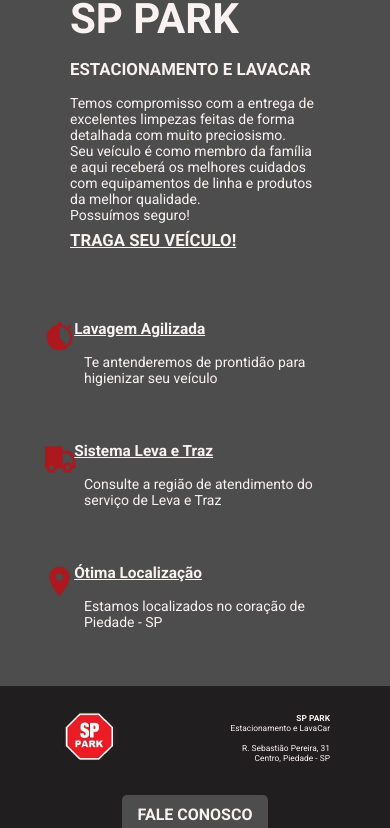
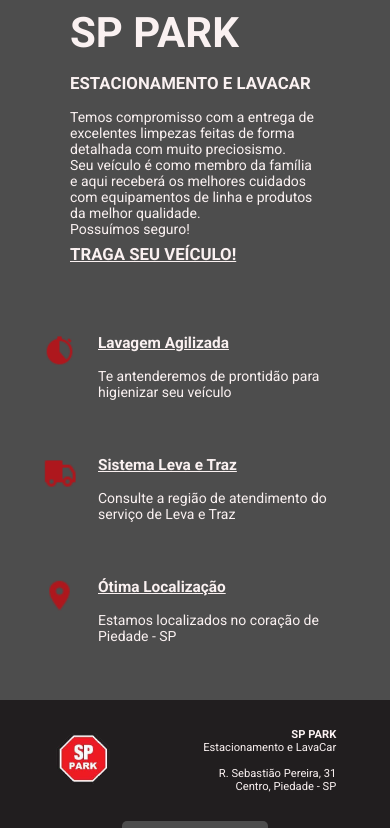
Before and after one commit to guicavazzana/sppark, a React (Create React App) app: page / in a window 390 px wide. Shown: the part 1831-2659 px from the top of the page. Built offline with nearby package versions, Linux system fonts and the light colour scheme.

Commit message:
Little Adjustments Responsive

```diff
--- a/src/components/CardsDescription/styles.js
+++ b/src/components/CardsDescription/styles.js
@@ -6,20 +6,24 @@
 export const Container = styled.div`
     padding: 1rem;
 
-`
+    `
 export const Imagem = styled.img`
     width: 2.5rem;
     height: 2.5rem;
     margin-right: 0.5rem;
     float:left;
+
     `
 export const Title = styled.h4`
     font-weight: bold;
     font-size: 1.1rem;
     text-decoration: underline;
+    @media (max-width:500px){
+        padding-left: 3rem;
+    }
     `
 export const Content = styled.p`
     @media (max-width:500px) {
-    padding-left: 2rem;
+    padding-left: 3rem;
 }
 `
--- a/src/components/Description/styles.js
+++ b/src/components/Description/styles.js
@@ -36,7 +36,9 @@
         margin-right: -0.2rem;
     }
     @media (max-width:500px){
-            width:100%;
+        width:100%;
+        img{
         }
+    }
 
 `
--- a/src/components/Footer/styles.js
+++ b/src/components/Footer/styles.js
@@ -5,7 +5,7 @@
     align-items:center;
     justify-content: space-evenly;
     border-bottom: 2px solid var(--white);
-    padding: 0.7rem;
+    padding: 1rem;
     @media (max-width:500px) {
         display: block;
         .form-contact{
--- a/src/components/FormContact/index.js
+++ b/src/components/FormContact/index.js
@@ -20,8 +20,8 @@
         emailjs.sendForm('service_xxbfl2y', 'template_xjuwfbh' , form.current ,'dR-ZM0kx7NzPRj6rv')
         .then(() => {
             alert('Mensagem enviada!');
-        }, (error) => {
-            alert(error.description);
+        }, () => {
+            alert('Desculpe, um erro ocorreu ao enviar a mensagem');
         });
     };
 
@@ -32,10 +32,8 @@
     };
 
     const handleClose = () => {
-        setOpen(false);
-    };
-
-
+        setOpen(false)
+      }
 
   return (
     <>
--- a/src/components/InfoFooter/styles.js
+++ b/src/components/InfoFooter/styles.js
@@ -3,7 +3,7 @@
 export const Container = styled.div`
     display:flex;
     align-items: center;
-    font-size: 0.6rem;
+    font-size: 0.8rem;
     span{
         font-weight: bold;
     }
--- a/src/components/Motivos/styles.js
+++ b/src/components/Motivos/styles.js
@@ -6,6 +6,9 @@
     font-size: 2.5rem;
     font-weight: bold;
     text-align: center;
+    @media (max-width:500px){
+        padding: 4rem 0.5rem 0.5rem 0.5rem;
+    }
 `
 
 export const Container = styled.div`
```
